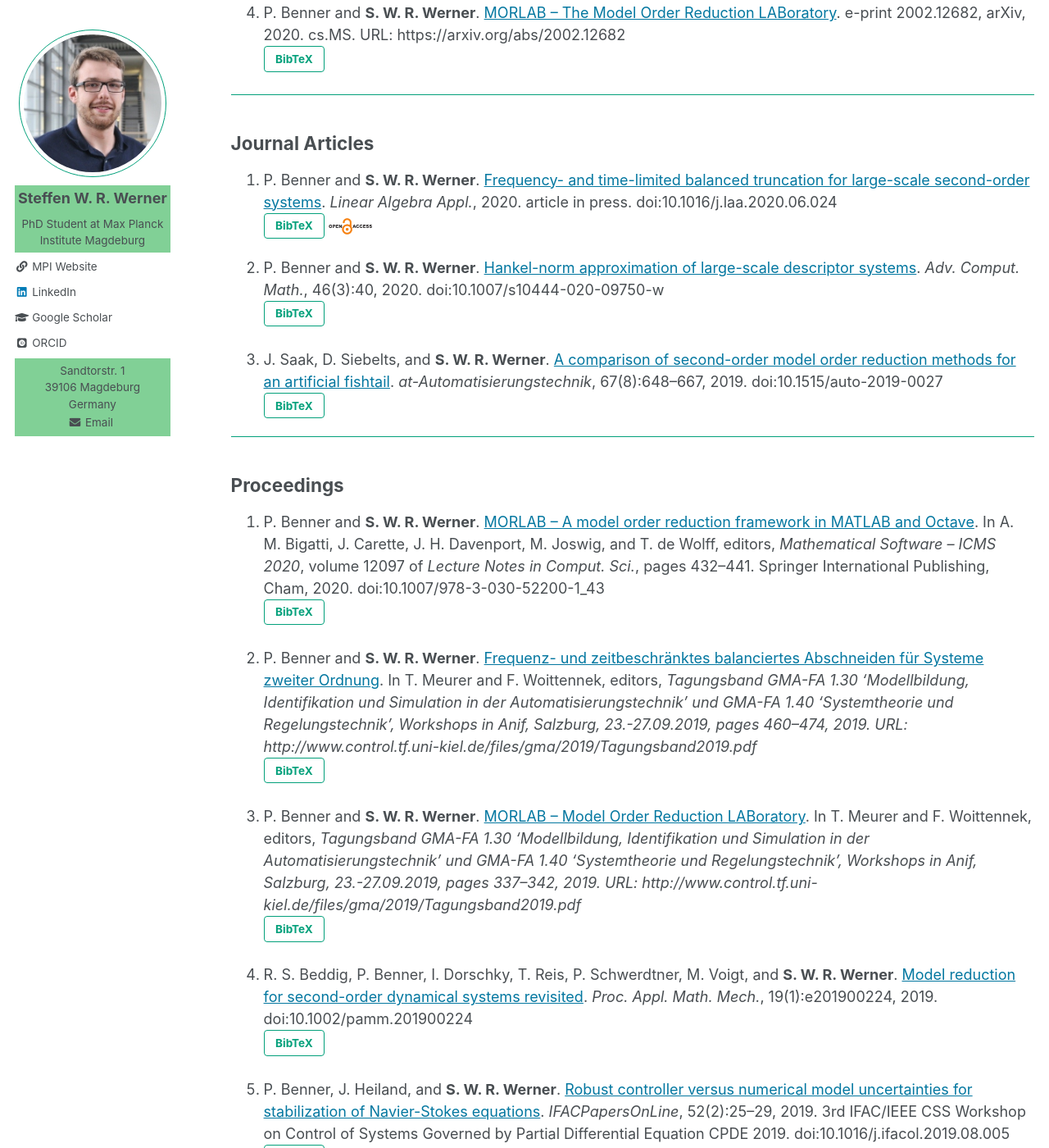
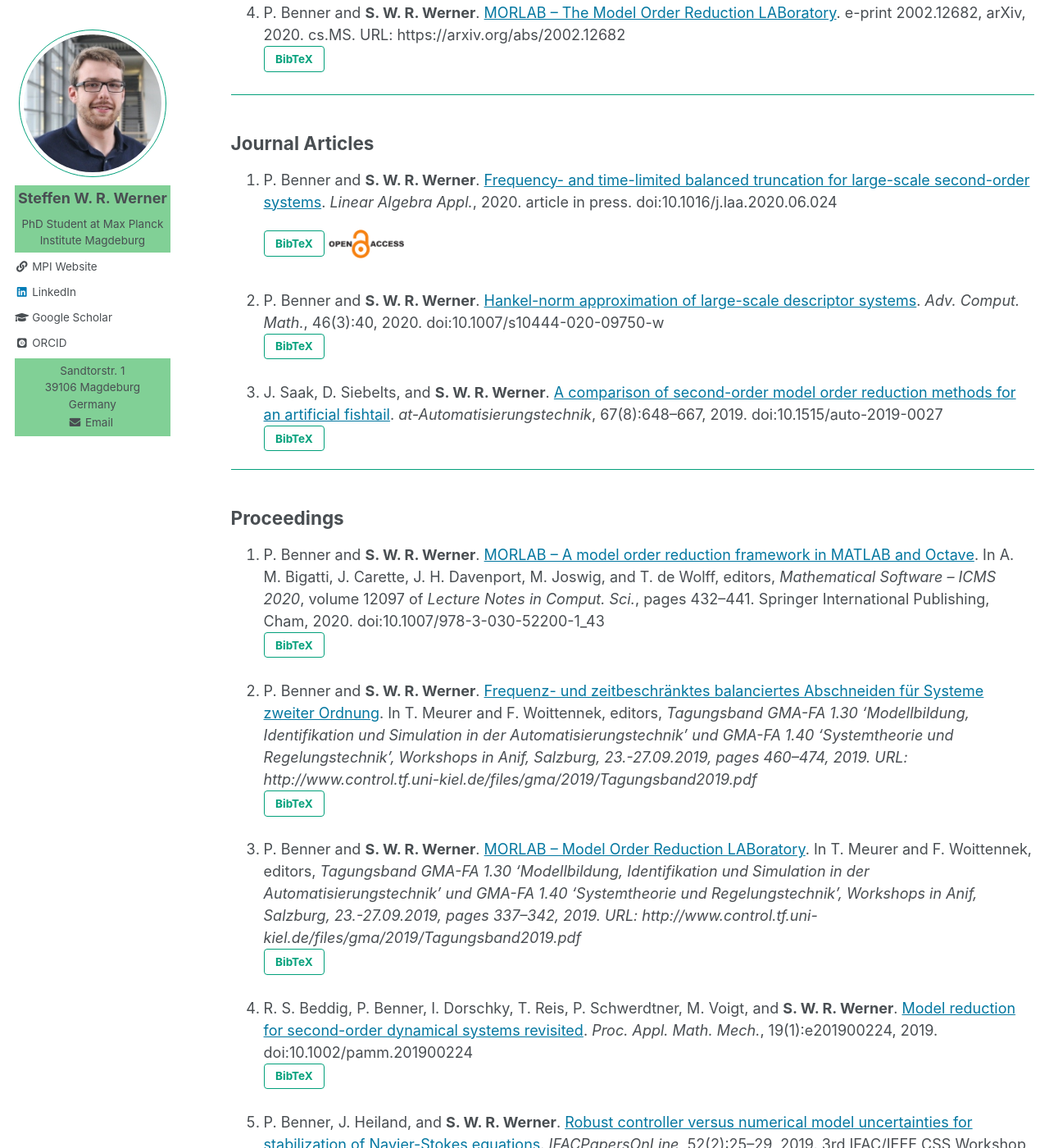
Before and after one commit to ninsteve/ninsteve.github.io, a Jekyll site: the page built from _pages/publications.md, in a window 1280 px wide and 1400 px high, scrolled down 844 px. Shown: the whole window at 82% size. Built offline with Jekyll 4.4.1, drawn with Linux system fonts in a browser that asks for light colours; nearby versions of some CDN libraries; some web fonts are replaced.

Commit message:
Adjustments.

```diff
--- a/_sass/_utilities.scss
+++ b/_sass/_utilities.scss
@@ -540,10 +540,11 @@ ol.start li:before, ol.continue li:before {
  * Open Access Tags.
  * ========================================================================== */
 .openaccess {
-  max-height: 15px;
+  max-height: 25px;
+  margin: 20px auto;
 
   @include breakpoint($large) {
-      max-height: 20px;
+      max-height: 35px;
   }
 }
 
```
